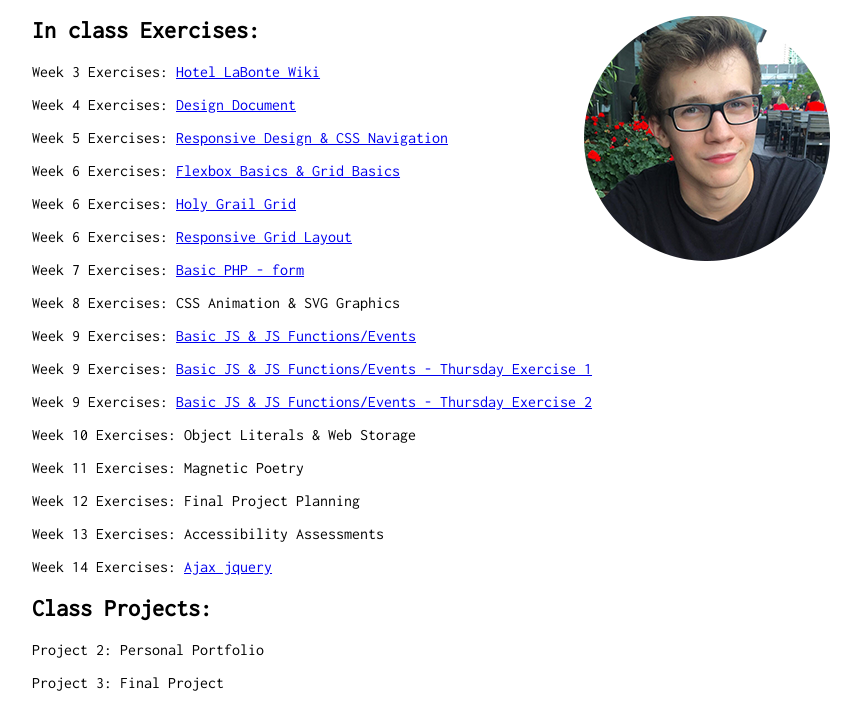
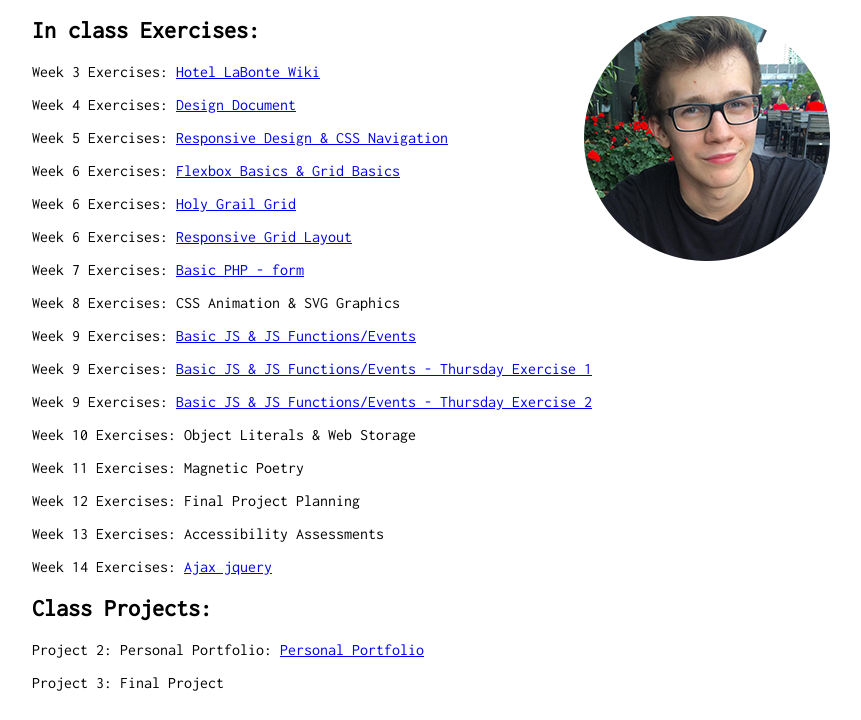
Before and after one commit to PMiltsch/igme230, a plain HTML site: page index.html in a window 1280 px wide. Shown: the part 109-829 px from the top of the page, without its empty margins (208-1069 px from the left). Drawn offline with Linux system fonts and the light colour scheme.

Commit message:
uploading portoflio site project

```diff
--- a/index.html
+++ b/index.html
@@ -62,7 +62,7 @@
 
 
 
-            <p>Project 2: Personal Portfolio</p>
+            <p>Project 2: Personal Portfolio: <a href="ParkersSiteTemplate/index.html">Personal Portfolio</a></p>
 
             <p>Project 3: Final Project </p>
 
```
Also changed, not shown: 1 other file.
